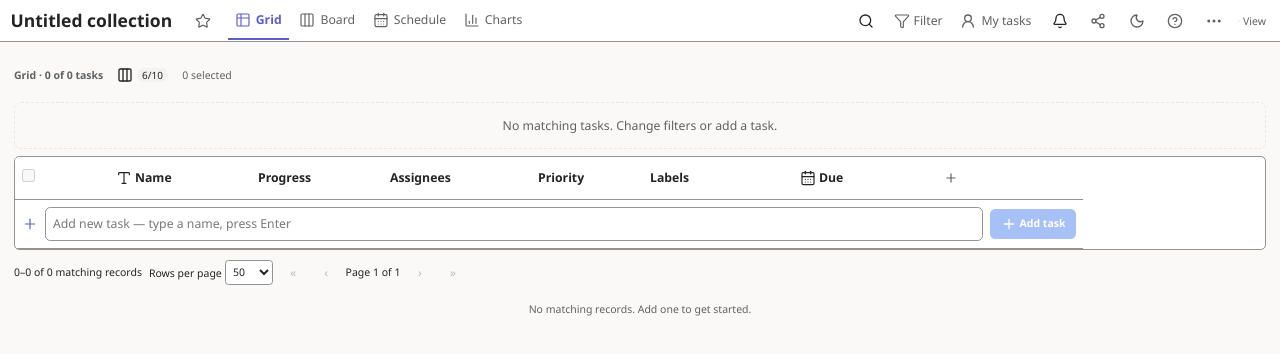
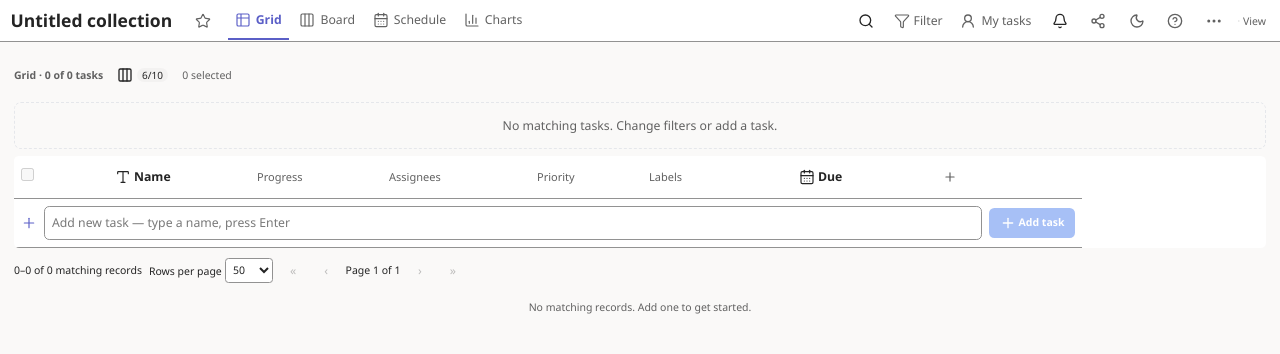
Before and after one commit to eddyvn98/collection-planner, a React (Vite) app: page / in a window 1280 px wide. Both pictures are taken after a click on the button "Grid". Shown: the top 354 px of the page. Built offline with nearby package versions, Linux system fonts and the light colour scheme.

Commit message:
feat(grid): compact cells, dates, empty state and Escape handling

```diff
--- a/src/renderers/CollectionTableView.tsx
+++ b/src/renderers/CollectionTableView.tsx
@@ -19,6 +19,8 @@ import { CollectionGridToolbar } from "./CollectionGridToolbar";
 import { CollectionGridAddRow } from "./CollectionGridAddRow";
 import { CollectionGridMobileCards } from "./CollectionGridMobileCards";
 import { CollectionGridAddQuick } from "./CollectionGridAddRow";
+import { CollectionGridEditable } from "./CollectionGridEditable";
+import { visibleGridTaskKeys } from "../collections/collectionPlannerFilters";
 import { gridTaskColumns } from "./collectionGridTaskColumns";
 
 interface Props {
@@ -54,6 +56,7 @@ export function CollectionTableView({ data, sources, view, rows, readOnly, onCha
     previousFieldCount.current = data.fields.length;
   }, [data.fields.length]);
   const visibleFields = useMemo(() => gridFields(data, view), [data, view]);
+  const visibleTaskKeys = visibleGridTaskKeys(view);
   const selectedIds = selected.filter(id => rows.some(record => record.id === id));
   useEffect(() => {
     setSelected(ids => {
@@ -70,7 +73,10 @@ export function CollectionTableView({ data, sources, view, rows, readOnly, onCha
     const base = visibleFields.map(field => ({
     id: field.id, accessorFn: record => record.values[field.id] ?? "", header: () => field.name,
     sortingFn: field.type === "number" ? "basic" : "alphanumeric",
-    cell: ctx => field.type === "select"
+    cell: ctx => field.type === "date" ? <CollectionGridEditable label={`${field.name} for ${recordTitle(dataRef.current,ctx.row.original)}`}
+        value={ctx.row.original.values[field.id] ?? ""} type="date" readOnly={readOnly}
+        onSave={value=>patchRef.current(ctx.row.original,field,value)}/>
+      : field.type === "select"
       ? <CollectionSelectChip label={`${field.name} for ${recordTitle(dataRef.current, ctx.row.original)}`}
         value={ctx.row.original.values[field.id] ?? ""} options={field.options ?? []} disabled={readOnly}
         onChange={value => patchRef.current(ctx.row.original, field, value)} />
@@ -82,8 +88,8 @@ export function CollectionTableView({ data, sources, view, rows, readOnly, onCha
         recordId={ctx.row.original.id}
         compact onSet={value => patchRef.current(ctx.row.original, field, value)} />,
   })) as ColumnDef<CollectionRecord>[];
-    return [base[0], ...gridTaskColumns(() => dataRef.current, onChange, readOnly), ...base.slice(1)].filter(Boolean);
-  }, [visibleFields, readOnly, onChange]);
+    return [base[0], ...gridTaskColumns(() => dataRef.current, onChange, readOnly).filter(col => visibleTaskKeys.includes(col.id as typeof visibleTaskKeys[number])), ...base.slice(1)].filter(Boolean);
+  }, [visibleFields, visibleTaskKeys.join(","), readOnly, onChange]);
   const numericFieldIds = useMemo(() => new Set(data.fields.filter(field => field.type === "number").map(field => field.id)), [data.fields]);
   const table = useReactTable({
     // Bind TanStack only to the visible page, not thousands of input editors.
@@ -130,10 +136,10 @@ export function CollectionTableView({ data, sources, view, rows, readOnly, onCha
     <CollectionGridMobileCards data={data} rows={page.rows} selected={selectedIds} readOnly={readOnly}
       onSelect={(id,checked)=>setSelected(current=>checked?[...new Set([...current,id])]:current.filter(value=>value!==id))}
       onOpen={setOpenRecordId} onChange={onChange}/>
-    {!page.rows.length && <p role="status" className="hidden rounded-lg border border-dashed p-4 text-center text-sm text-[var(--planner-secondary)] sm:block">
+    {!page.rows.length && <p role="status" className="rounded-lg border border-dashed p-4 text-center text-sm text-[var(--planner-secondary)]">
       No matching tasks. Change filters or add a task.</p>}
     <DndContext sensors={sensors} collisionDetection={closestCenter} onDragEnd={reorderColumn}>
-    <div ref={tableScroll} className="hidden max-w-full overflow-x-auto rounded-md border border-[var(--planner-border)] bg-[var(--planner-surface)] sm:block" role="region" aria-label="Scrollable Grid. Swipe to see all columns" tabIndex={0}>
+    <div ref={tableScroll} className="hidden max-w-full overflow-x-auto rounded-md bg-[var(--planner-surface)] sm:block" role="region" aria-label="Scrollable Grid. Swipe to see all columns" tabIndex={0}>
     <table style={{ width: table.getTotalSize() + 188 }} className="table-fixed border-collapse text-left text-sm text-[var(--planner-text)]" data-testid="collection-tanstack-table">
     <colgroup>
       <col style={{ width: 76 }} />
@@ -154,7 +160,7 @@ export function CollectionTableView({ data, sources, view, rows, readOnly, onCha
         return field ? <CollectionTableColumnHeader key={header.id} field={field} header={header} data={data}
           readOnly={readOnly} onChange={onChange} onOpenFieldSettings={onOpenFieldSettings}
           onRequestDelete={setPendingDeleteFieldId} onAdjustColumnSize={adjustColumnSize} /> :
-          <th key={header.id} className="sticky top-0 z-20 border-b border-[var(--planner-border)] bg-[var(--planner-surface)] p-2 text-left font-semibold">
+          <th key={header.id} className="sticky top-0 z-20 border-b border-[var(--planner-border)] bg-[var(--planner-surface)] p-2 text-left text-[11px] font-medium text-[var(--planner-secondary)]">
             {flexRender(header.column.columnDef.header, header.getContext())}</th>;
       })}
       <th style={{ width: 40 }} className="sticky top-0 border-b border-[var(--planner-border)] bg-[var(--planner-surface)] p-1">
@@ -168,8 +174,8 @@ export function CollectionTableView({ data, sources, view, rows, readOnly, onCha
       </th>
       <th style={{ width: 108 }} className="border-b border-[var(--planner-border)]"> </th>
     </tr>)}</thead>
-    <tbody>{table.getRowModel().rows.map(row => <tr key={row.original.id} data-record-id={row.original.id} className="h-10 hover:bg-[var(--planner-hover)]">
-      <td className="border-b border-[var(--planner-border)] p-1">
+    <tbody>{table.getRowModel().rows.map(row => <tr key={row.original.id} data-record-id={row.original.id} className="h-10 border-b border-[var(--planner-border)] hover:bg-[var(--planner-hover)]">
+      <td className="p-0.5">
         <div className="flex items-center gap-1">
         <button type="button" aria-label={(row.original.progress==="completed"?"Reopen ":"Complete ")+recordTitle(data,row.original)}
           disabled={readOnly} className="grid h-8 w-8 place-items-center rounded-full text-[var(--planner-accent)] hover:bg-[var(--planner-hover)]"
@@ -178,7 +184,7 @@ export function CollectionTableView({ data, sources, view, rows, readOnly, onCha
         </button><input type="checkbox" disabled={readOnly} checked={selectedIds.includes(row.original.id)}
         aria-label={"Select task " + recordTitle(data, row.original)} onChange={e => setSelected(current => e.target.checked
           ? [...new Set([...current, row.original.id])] : current.filter(id => id !== row.original.id))} /></div></td>
-      {row.getVisibleCells().map(cell => <td style={{ width: cell.column.getSize() }} className={`border-b border-[var(--planner-border)] p-1 ${numericFieldIds.has(cell.column.id) ? "text-right" : "text-left"}`} key={cell.id}>
+      {row.getVisibleCells().map(cell => <td style={{ width: cell.column.getSize() }} className={`p-0.5 ${numericFieldIds.has(cell.column.id) ? "text-right" : "text-left"}`} key={cell.id}>
         {flexRender(cell.column.columnDef.cell, cell.getContext())}
       </td>)}
       <td aria-hidden="true" />
```
